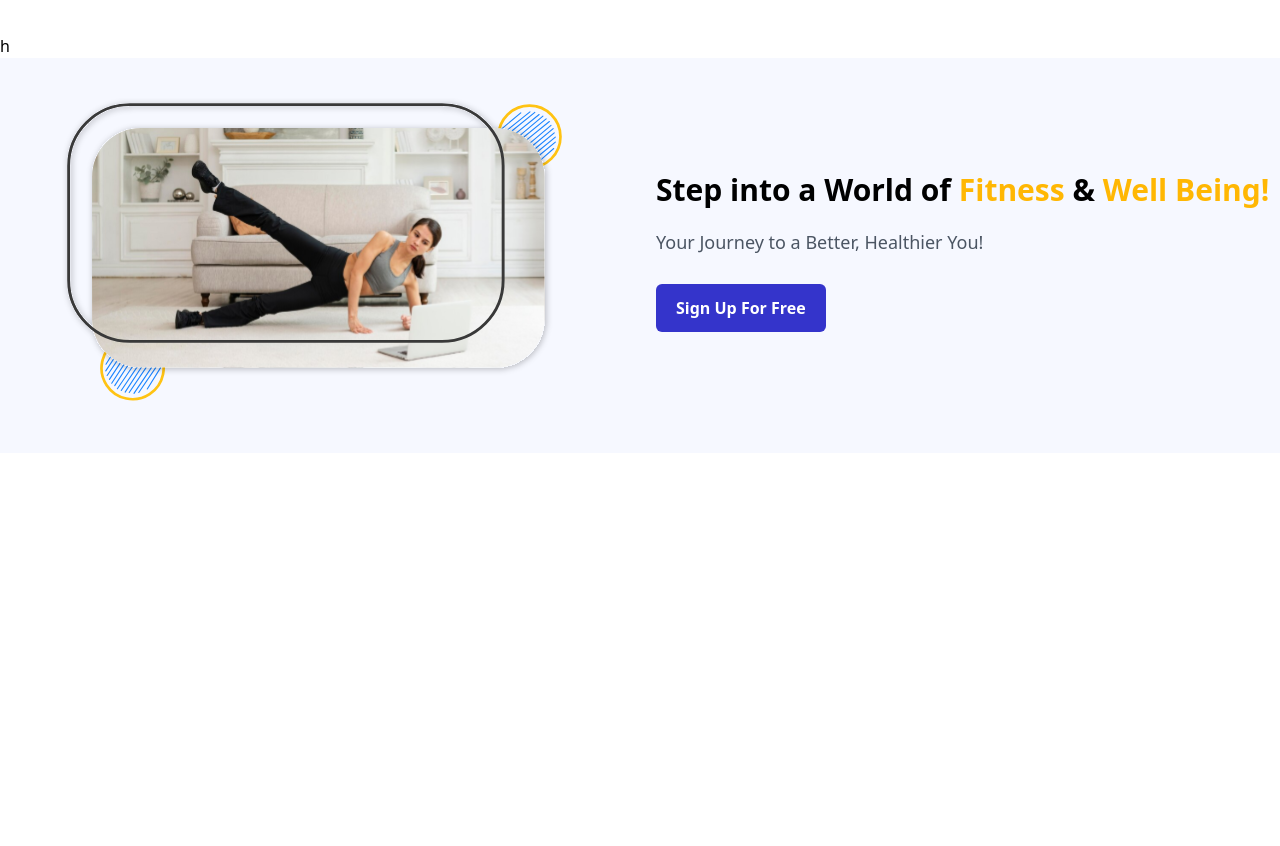
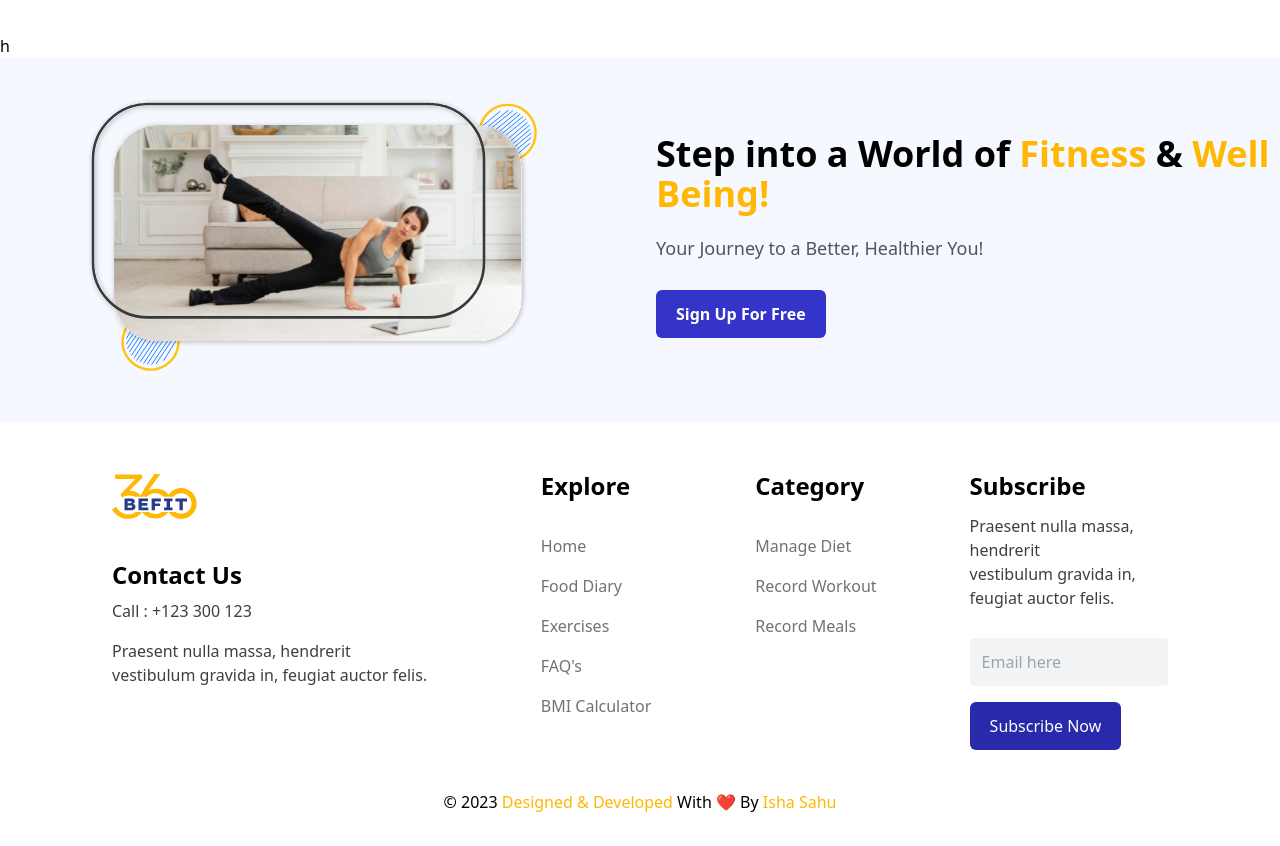
Before and after one commit to IshaSahu16/Befit360, a React (Vite) app: page / in a window 1280 px wide. Shown: the part 1420-2266 px from the top of the page. Before the commit the page ends 1873 px from the top, so only its background shows below. Built offline with nearby package versions, Linux system fonts and the light colour scheme.

Commit message:
footer added

```diff
--- a/src/App.jsx
+++ b/src/App.jsx
@@ -1,5 +1,5 @@
 import React from 'react';
-import { Hero, Navbar, Whyus, Workflow, Homefood, Cta } from './components';
+import { Hero, Navbar, Whyus, Workflow, Homefood, Cta, Footer } from './components';
 
 const App = () => {
   return (
@@ -10,6 +10,7 @@ const App = () => {
       <Workflow />
       <Homefood />
       <Cta />
+      <Footer />
     </div>
   )
 }
--- a/src/components/Cta.jsx
+++ b/src/components/Cta.jsx
@@ -3,16 +3,13 @@ import cta from '../assets/cta.svg'
 
 const Cta = () => {
     return (
-        <div className='w-full bg-[#f6f8ff] py-10 '>
+        <div className='w-full bg-[#f6f8ff] py-7 md:py-10 '>
             <div className='md:max-w-[1480px] m-auto grid md:grid-cols-2 gap-4 md:gap-8 max-w-[600px] items-center  px-4 md:px-0'>
-
-                <img src={cta} className="w-[500px] mx-auto" />
-
-
+                <img src={cta} className="w-[450px] mx-auto" />
                 <div>
-                    <h1 className=' text-xl font-medium md:py-2  md:text-3xl md:font-semibold'>Step into a World of <span className='text-[#ffb703]'>Fitness </span>& <span className='text-[#ffb703]'>Well Being! </span>  </h1>
+                    <h1 className=' text-xl font-medium md:py-2 md:text-4xl md:font-semibold'>Step into a World of <span className='text-[#ffb703]'>Fitness </span>& <span className='text-[#ffb703]'>Well Being! </span>  </h1>
                     <p className='py-3 text-base md:text-lg text-gray-600'>Your Journey to a Better, Healthier You!</p>
-                    <button className='max-[780px]:w-full my-4 px-5 py-1 md:py-3 rounded-md bg-[#3434cb] text-white text-base font:semibold md:font-bold'>Sign Up For Free</button>
+                    <button className='max-[780px]:w-full my-4 px-5 py-2 md:py-3 rounded-md bg-[#3434cb] text-white text-base font:semibold md:font-bold'>Sign Up For Free</button>
                 </div>
             </div>
         </div>
--- /dev/null
+++ b/src/components/Footer.jsx
@@ -0,0 +1,53 @@
+import React from 'react'
+import logo from '../assets/logo.svg'
+
+const Footer = () => {
+    return (
+        <div className='w-full bg-white py-8 md:pt-12 px-4 md:px-24'>
+            <div className='md:max-w-[1480px] m-auto grid md:grid-cols-5 max-[780px]:grid-cols-2 gap-4 max-w-[600px] md:px-4 '>
+
+                <div className='col-span-2 py-1'>
+                    <img src={logo} className="h-[45px] mb-3" />
+                    <h3 className='text-2xl font-semibold md:mt-10'>Contact Us</h3>
+                    <h3 className='py-2 text-[#3f3f3f] '>Call : +123 300 123</h3>
+                    <h3 className='md:py-2 text-[#3f3f3f]'>Praesent nulla massa, hendrerit <br></br> vestibulum gravida in, feugiat auctor felis.</h3>
+                </div>
+
+                <div>
+                    <h3 className='text-2xl font-semibold'>Explore</h3>
+                    <ul className='md:py-6 text-[#6D737A]'>
+                        <li className='py-[7px] md:py-2'>Home</li>
+                        <li className='py-[7px] md:py-2'>Food Diary</li>
+                        <li className='py-[7px] md:py-2'>Exercises</li>
+                        <li className='py-[7px] md:py-2'>FAQ's</li>
+                        <li className='py-[7px] md:py-2'>BMI Calculator</li>
+                    </ul>
+                </div>
+
+                <div>
+                    <h3 className='text-2xl font-semibold'>Category</h3>
+                    <ul className='md:py-6 text-[#6D737A]'>
+                        <li className='py-[7px] md:py-2'>Manage Diet</li>
+                        <li className='py-[7px] md:py-2'>Record Workout</li>
+                        <li className='py-[7px] md:py-2'>Record Meals</li>
+                    </ul>
+                </div>
+
+                <div className='max-[780px]:col-span-2'>
+                    <h3 className='text-2xl font-semibold'>Subscribe</h3>
+                    <h3 className='md:py-3 text-[#3f3f3f]'>Praesent nulla massa, hendrerit <br></br> vestibulum gravida in, feugiat auctor felis.</h3>
+                    <form className='py-4'>
+                        <input className='bg-[#F2F3F4] p-3 w-full rounded'placeholder='Email here'/>
+                        <button className='max-[780px]:w-full my-4 px-3 py-3 md:px-5 rounded-md bg-[#2929ab] text-white font-medium'>Subscribe Now</button>
+                    </form>
+                </div>
+            </div>
+
+            <div className='px-1 text-center text-base md:pt-2'>
+                <h3 className='text-base'>&#169; 2023 <span className='text-[#FFB703] font-normal'>Designed & Developed</span> With ❤️ By <span className='text-[#FFB703] font-normal'>Isha Sahu</span></h3>
+            </div>
+        </div>
+    )
+}
+
+export default Footer
--- a/src/components/Homefood.jsx
+++ b/src/components/Homefood.jsx
@@ -1,5 +1,4 @@
 import React from 'react'
-import whyusbanner from '../assets/whyusbanner.svg'
 
 const Homefood = () => {
     return (
--- a/src/components/index.js
+++ b/src/components/index.js
@@ -4,5 +4,6 @@ import Whyus from "./Whyus"
 import Workflow from "./Workflow"
 import Homefood from "./Homefood"
 import Cta from "./Cta"
+import Footer from "./Footer"
 
-export {Navbar, Hero, Whyus, Workflow, Homefood, Cta}
+export {Navbar, Hero, Whyus, Workflow, Homefood, Cta, Footer}
```
